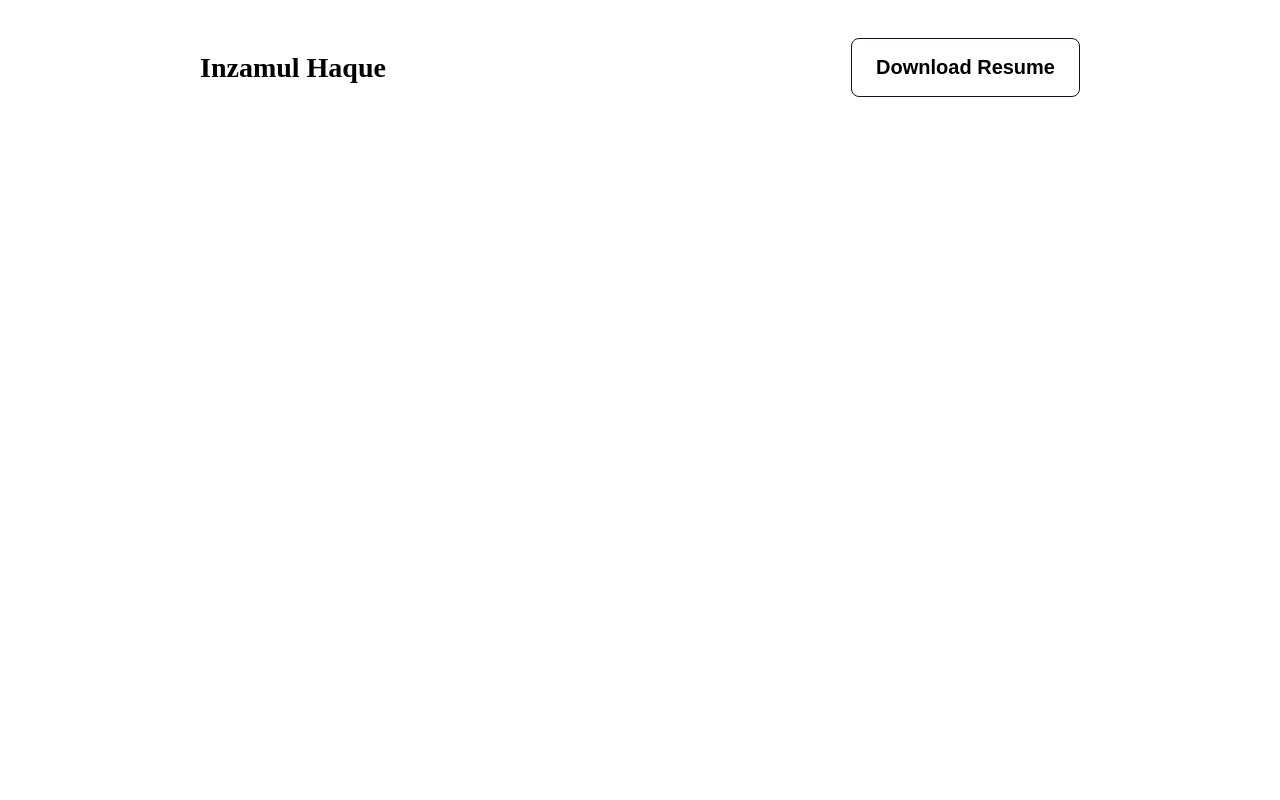
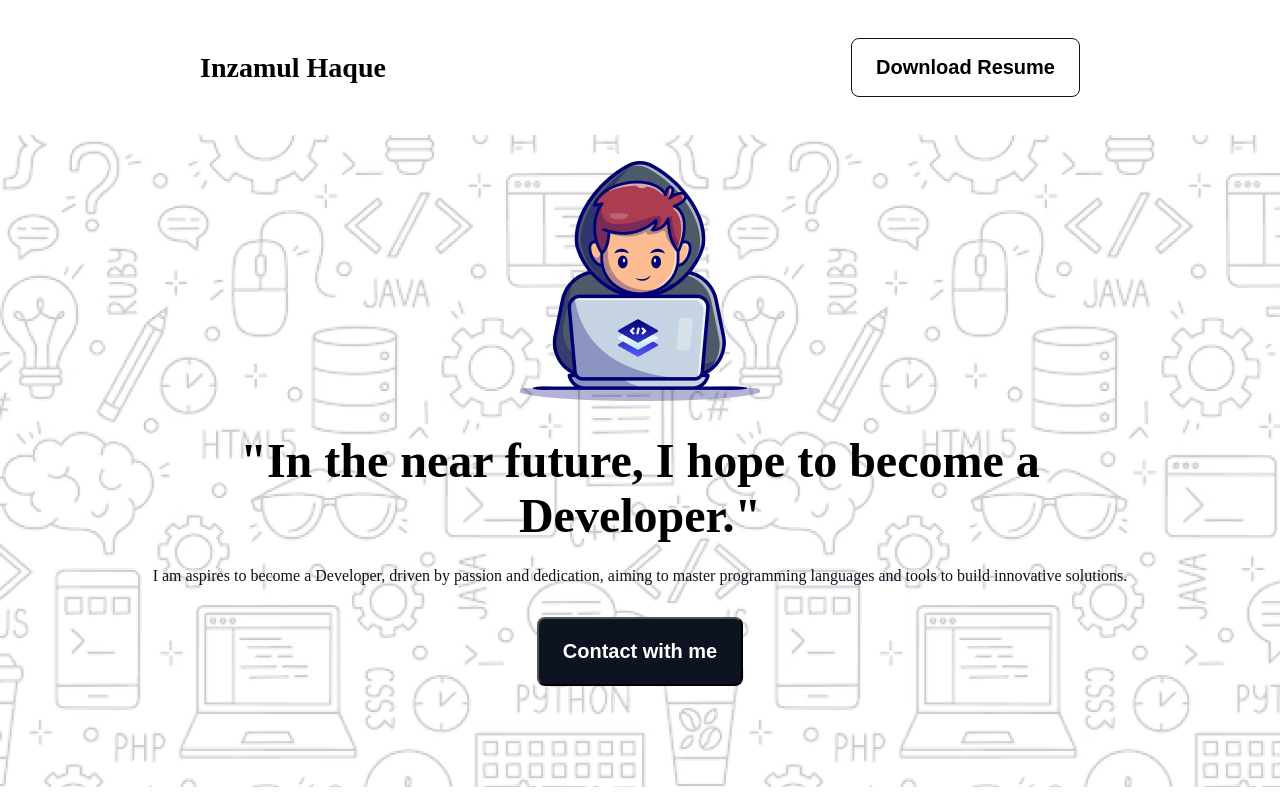
Before and after one commit to inzamulhaque1/assignment01, a plain HTML site: page index.html in a window 1280 px wide. Drawn offline with Linux system fonts and the light colour scheme; a web font is replaced by a local one.

Commit message:
banner section addeded

```diff
--- a/index.html
+++ b/index.html
@@ -20,7 +20,20 @@
             <h3>Inzamul Haque</h3>
             <a href=""> <button>Download Resume</button></a>
         </nav>
+        <Section class="Banner-section">
+            <div class="Banner-content">
+                <img class="banner-picture" src="assets/Group.png" alt="">
+                <h2 class="banner-tittle">"In the near future, I hope to become a Developer."</h2>
+                <p class="banner-paragraph">I am aspires to become a Developer, driven by passion and dedication, aiming to master programming languages and tools to build innovative solutions.</p>
+                <a href=""><button class="banner-button">Contact with me</button></a>
+            </div>
+        </Section>
     </header>
+    <main>
 
+    </main>
+    <footer>
+
+    </footer>
 </body>
 </html>
--- a/styles/style.css
+++ b/styles/style.css
@@ -7,6 +7,8 @@
     margin: 0;
     padding: 0;
   }
+
+/* NAV SECTION STARTS HERE */
   header nav{
     display: flex;
     align-items: center;
@@ -28,3 +30,43 @@
     font-size: 20px;
     font-weight: 600;
   }
+  /* NAV ENDS HERE */
+
+  /* BANNER SECTION STARTS HERE */
+
+  .Banner-section{
+    background-image: url(/assets/Hero-bg.png);
+    height: 652px;
+    margin-top: 38px;
+  }
+  .Banner-content{
+    width: 998px;
+    margin: 0 auto;
+    display: flex;
+    flex-direction: column;
+    align-items: center;
+  }
+  .banner-picture{
+    margin-top: 26px;
+  }
+  .banner-tittle{
+    margin-top: 32px;
+    font-size: 48px;
+    text-align: center;
+  }
+  .banner-paragraph{
+    margin-top: 24px;
+    font-size: 16px;
+    text-align: center;
+    color: #0D1321;
+  }
+.banner-button{
+  margin-top: 32px;
+  padding: 21px 24px 21px 24px;
+  border-radius: 8px;
+  font-size: 20px;
+  font-weight: 600;
+  background-color: #0D1321;
+  color: white;
+}
+/* BANNER ENDS HERE */
```
